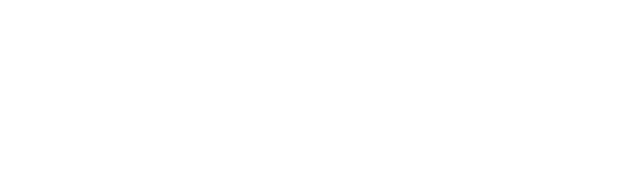
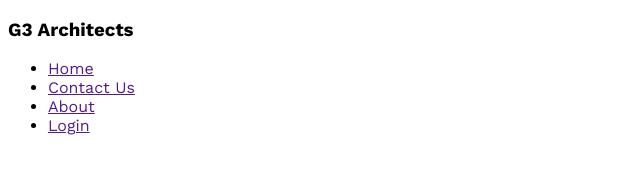
Before and after one commit to akikhossain/g3-architect-website-, a plain HTML site: page index.html in a window 1280 px wide. Shown: the whole page, without its empty margins (0-640 px from the left). Drawn offline with nearby package versions, Linux system fonts and the light colour scheme.

Commit message:
set up font and navbar

```diff
--- a/index.html
+++ b/index.html
@@ -3,7 +3,22 @@
   <head>
     <meta charset="UTF-8" />
     <meta name="viewport" content="width=device-width, initial-scale=1.0" />
-    <title>Document</title>
+    <title>G3-Architect</title>
+    <link rel="stylesheet" href="styles.css/architect.css" />
   </head>
-  <body></body>
+  <body>
+    <header>
+      <nav>
+        <h3>G3 Architects</h3>
+        <ul>
+          <li><a href="">Home</a></li>
+          <li><a href="">Contact Us</a></li>
+          <li><a href="">About</a></li>
+          <li><a href="">Login</a></li>
+        </ul>
+      </nav>
+    </header>
+    <main></main>
+    <footer></footer>
+  </body>
 </html>
--- /dev/null
+++ b/styles.css/architect.css
@@ -0,0 +1,8 @@
+@import url("https://fonts.googleapis.com/css2?family=Caveat:wght@700&family=Lato:wght@400;700;900&family=Open+Sans:wght@400;700;800&family=Work+Sans:wght@400;500;600;700;800&display=swap");
+
+* {
+  /* font-family: 'Caveat', cursive; */
+  font-family: "Lato", sans-serif;
+  font-family: "Open Sans", sans-serif;
+  font-family: "Work Sans", sans-serif;
+}
```
